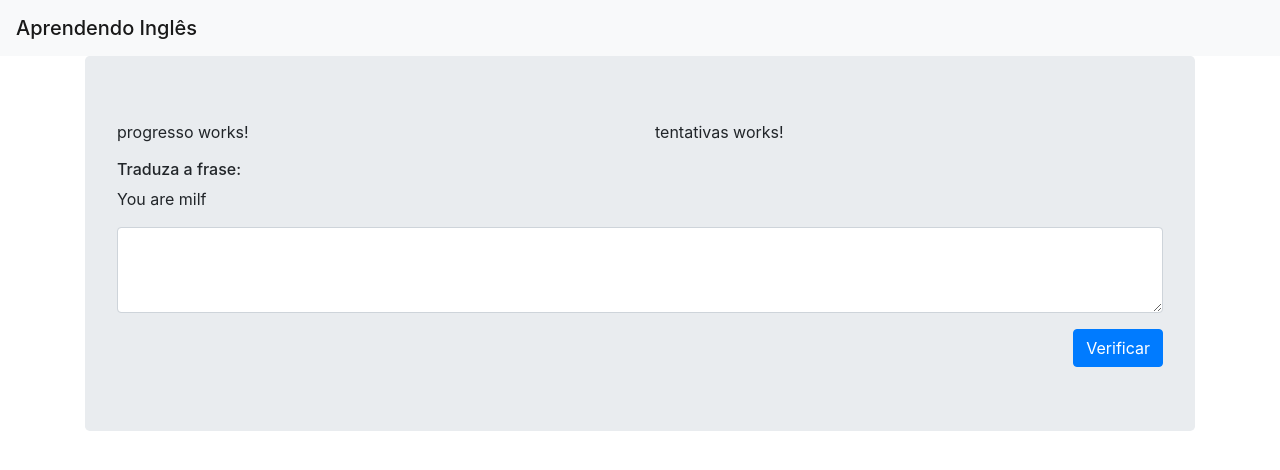
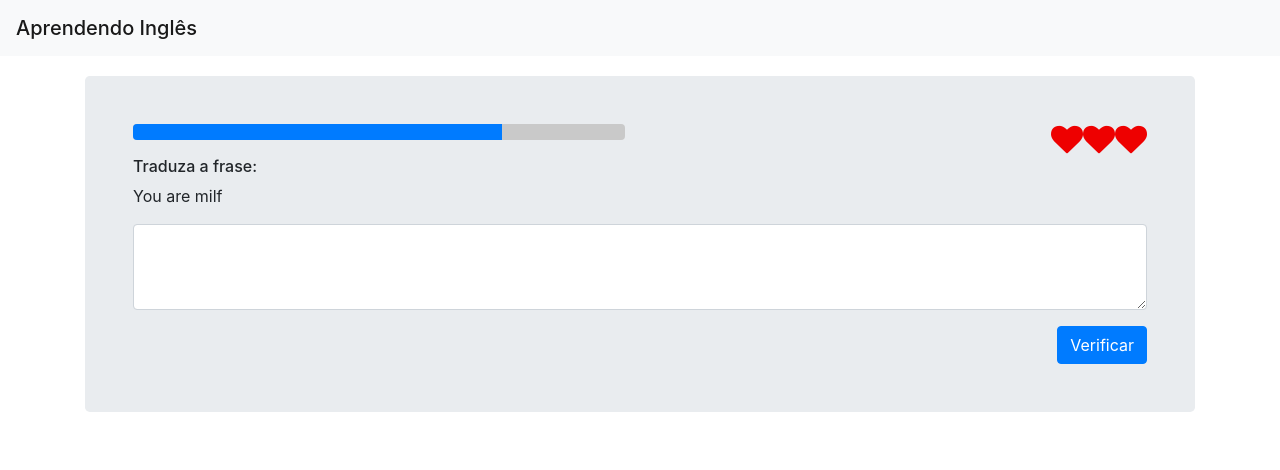
Before and after one commit to FelipeFrazao/aprendendoIngles, an Angular app: page / in a window 1280 px wide. Shown: the top 470 px of the page. Built offline with nearby package versions, Linux system fonts and the light colour scheme.

Commit message:
Adicionado o pack font-awesome. Feito o component da progress bar, das vidas do usuário, e o painel foi personalizado

```diff
--- a/package.json
+++ b/package.json
@@ -23,6 +23,7 @@
     "@angular/router": "^4.2.4",
     "bootstrap": "^4.0.0-beta.2",
     "core-js": "^2.4.1",
+    "font-awesome": "^4.7.0",
     "rxjs": "^5.4.2",
     "zone.js": "^0.8.14"
   },
--- a/src/app/painel/painel.component.css
+++ b/src/app/painel/painel.component.css
@@ -0,0 +1,3 @@
+.jumbotron {
+  margin-top: 20px;
+}
--- a/src/app/painel/painel.component.html
+++ b/src/app/painel/painel.component.html
@@ -1,10 +1,10 @@
 <div class="container">
-  <div class="jumbotron">
+  <div class="p-5 jumbotron">
     <div class="row">
       <div class="col-sm-6">
         <app-progresso></app-progresso>
       </div>
-      <div class="col-sm-6">
+      <div class="d-flex justify-content-end col-sm-6">
         <app-tentativas></app-tentativas>
       </div>
     </div>
--- a/src/app/progresso/progresso.component.css
+++ b/src/app/progresso/progresso.component.css
@@ -0,0 +1,3 @@
+.progress {
+  background-color: #c9c9c9;
+}
--- a/src/app/progresso/progresso.component.html
+++ b/src/app/progresso/progresso.component.html
@@ -1,3 +1,3 @@
-<p>
-  progresso works!
-</p>
+<div class="progress">
+  <div class="progress-bar w-75" role="progressbar" aria-valuenow="75" aria-valuemin="0" aria-valuemax="100"></div>
+</div>
--- a/src/app/tentativas/tentativas.component.css
+++ b/src/app/tentativas/tentativas.component.css
@@ -0,0 +1,3 @@
+i {
+  color: #ee0000;
+}
--- a/src/app/tentativas/tentativas.component.html
+++ b/src/app/tentativas/tentativas.component.html
@@ -1,3 +1,4 @@
-<p>
-  tentativas works!
-</p>
+
+  <i class="fa fa-heart fa-2x" aria-hidden="true"></i>
+  <i class="fa fa-heart fa-2x" aria-hidden="true"></i>
+  <i class="fa fa-heart fa-2x" aria-hidden="true"></i>
```
Also changed, not shown: .angular-cli.json, 2 other files (tests, documents, lock files or other folders).
